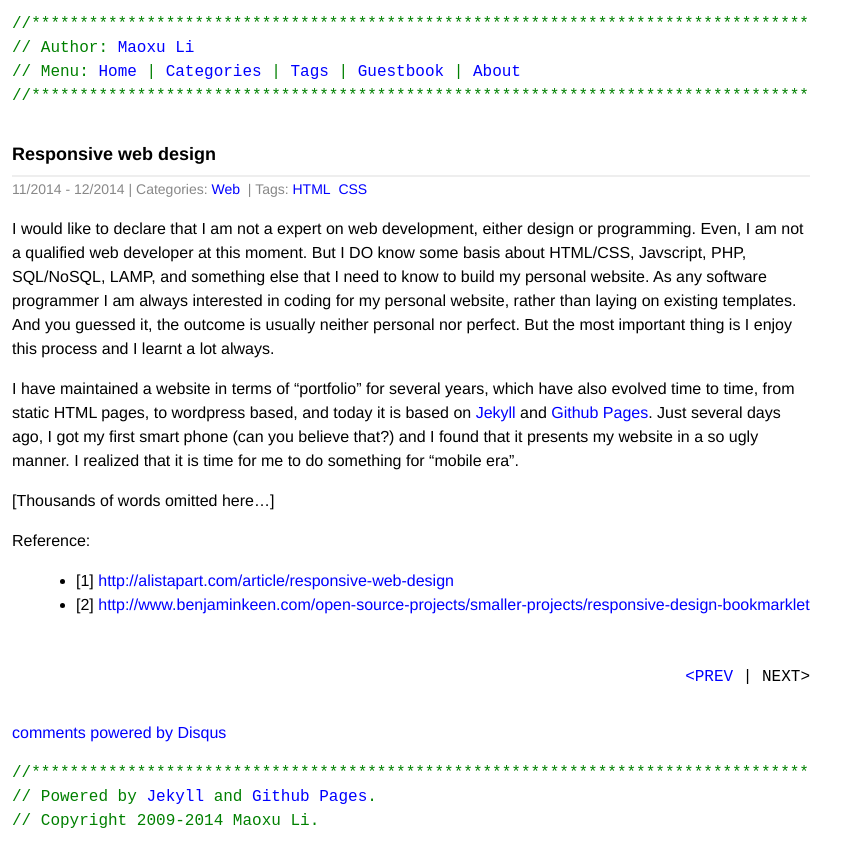
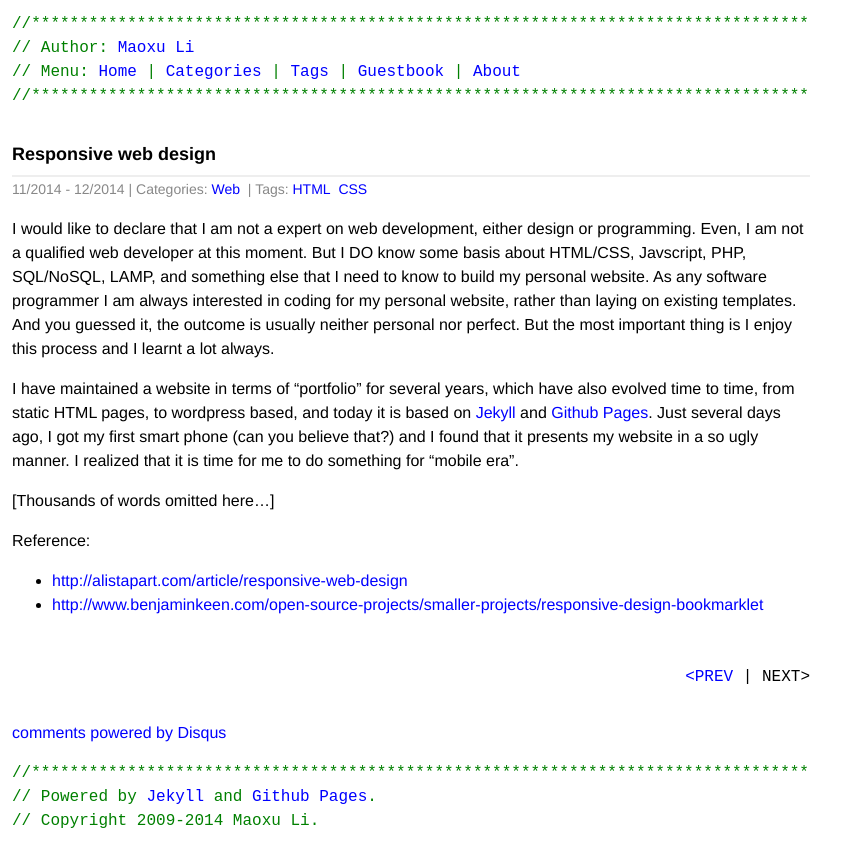
Before and after one commit to maoxuli/portfolio.maoxuli.com, a Jekyll site: the page built from _posts/2014-11-01-responsive-web-design.md, in a window 1280 px wide. Shown: the top 867 px of the page, without its empty margins (0-861 px from the left). Built offline with Jekyll 4.4.1, drawn with Linux system fonts in a browser that asks for light colours; Markdown is read by kramdown in place of the engine named in the settings; comment, search, counter and statistics services are not loaded.

Commit message:
Style of list in post

```diff
--- a/_posts/2014-11-01-responsive-web-design.md
+++ b/_posts/2014-11-01-responsive-web-design.md
@@ -14,5 +14,5 @@
 
 Reference:
 
-* [1] <a href="http://alistapart.com/article/responsive-web-design">http://alistapart.com/article/responsive-web-design</a>
-* [2] <a href="http://www.benjaminkeen.com/open-source-projects/smaller-projects/responsive-design-bookmarklet">http://www.benjaminkeen.com/open-source-projects/smaller-projects/responsive-design-bookmarklet</a>
+* <a href="http://alistapart.com/article/responsive-web-design">http://alistapart.com/article/responsive-web-design</a>
+* <a href="http://www.benjaminkeen.com/open-source-projects/smaller-projects/responsive-design-bookmarklet">http://www.benjaminkeen.com/open-source-projects/smaller-projects/responsive-design-bookmarklet</a>
--- a/css/main.css
+++ b/css/main.css
@@ -150,8 +150,8 @@
   font-weight:bold;
 }
 
-.post li {
-  margin-left: 1.5em;
+.post ul, post ul li {
+  margin-left:0;
 }
 
 .post-meta {
```
